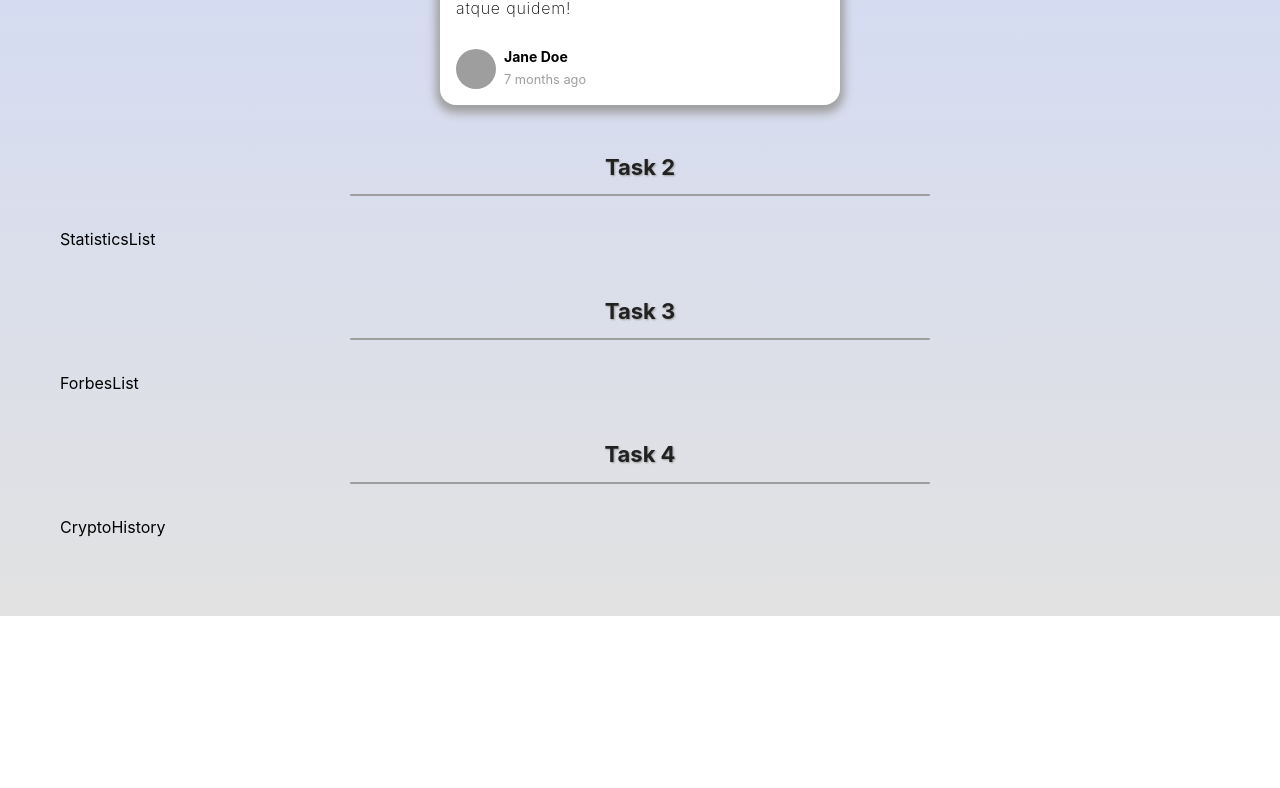
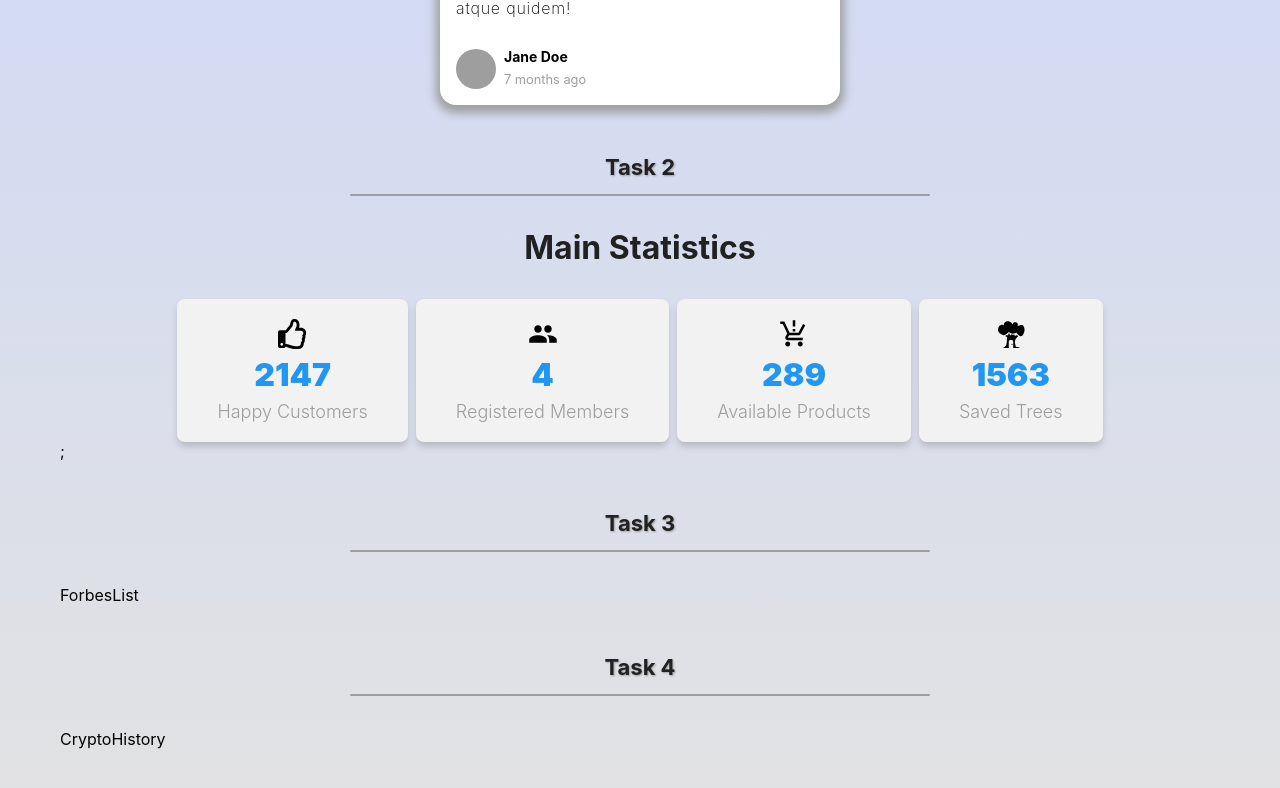
Before and after one commit to IrynaHordiichuk/react-functional-components, a React (Create React App) app: page / in a window 1280 px wide. Shown: the part 560-1348 px from the top of the page. Before the commit the page ends 1176 px from the top, so only its background shows below. Built offline with nearby package versions, Linux system fonts and the light colour scheme; grey boxes are pictures that could not be loaded.

Commit message:
Adds Statistics

```diff
--- a/src/components/App/App.jsx
+++ b/src/components/App/App.jsx
@@ -9,6 +9,7 @@
 } from 'components';
 
 import article from 'data/article.json';
+import data from 'data/data.json';
 
 
 export const App = () => {
@@ -32,7 +33,8 @@
         <Heading marginTop="50px" marginBottom="50px" textAlign="center">
           Task 2
         </Heading>
-        <Statistics />
+        <Statistics title="Main Statistics" stats={data} />;
+
 
         <Heading marginTop="50px" marginBottom="50px" textAlign="center">
           Task 3
--- a/src/components/StatisticItem/StatisticItem.jsx
+++ b/src/components/StatisticItem/StatisticItem.jsx
@@ -4,6 +4,14 @@
   StatisticCounter,
 } from './StatisticItem.styled';
 
-export const StatisticItem = () => {
-  return <div>StatisticBox</div>;
+import { IconContext } from 'react-icons';
+
+export const StatisticItem = ({ title, total, icon }) => {
+  return (
+    <StatisticBox>
+      <IconContext.Provider value={{ size: '30' }}>{icon}</IconContext.Provider>
+      <StatisticCounter>{total}</StatisticCounter>
+      <StatisticText>{title}</StatisticText>
+    </StatisticBox>
+  );
 };
--- a/src/components/Statistics/Statistics.jsx
+++ b/src/components/Statistics/Statistics.jsx
@@ -4,10 +4,27 @@
 import { MdPeople, MdOutlineProductionQuantityLimits } from 'react-icons/md';
 import { GiTreeDoor } from 'react-icons/gi';
 
-export const Statistics = () => {
+
+const icons = [
+  <FaRegThumbsUp/>,
+  <MdPeople/>,
+  <MdOutlineProductionQuantityLimits/>,
+  <GiTreeDoor/>,
+];
+
+
+
+
+export const Statistics = ({ title, stats }) => {
   return (
     <>
-      <div>StatisticsList</div>
+      {title && <StatisticTitle>{title}</StatisticTitle>}
+
+      <StatisticsList>
+        {stats.map((stat, index ) => (
+          <StatisticItem key={stat.id} title={stat.title} total={stat.total} icon={icons[index]} />
+        ))}
+      </StatisticsList>
     </>
   );
 };
```
